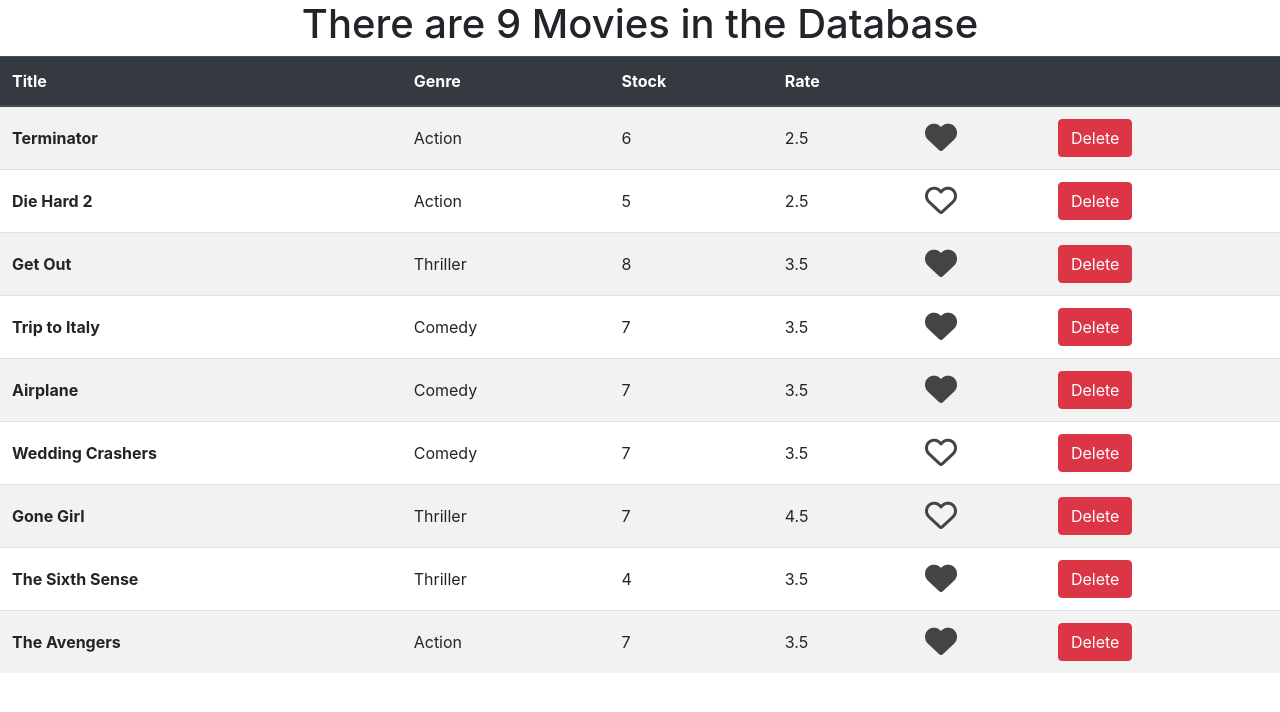
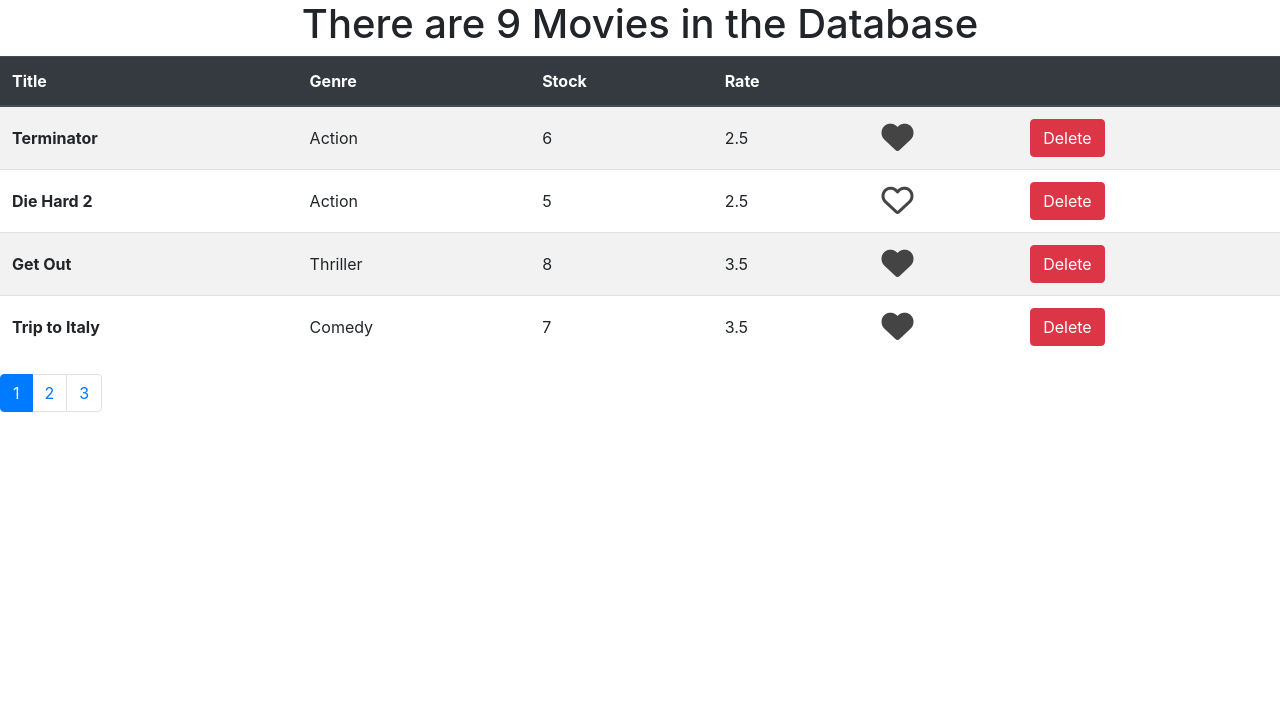
Before and after one commit to jasonlord/VidlyAppFrontEnd, a React (Create React App) app: page / in a window 1280 px wide. Shown: the top 712 px of the page. Built offline with nearby package versions, Linux system fonts and the light colour scheme.

Commit message:
wow, i got the pagination working pretty much on my own!!!

```diff
--- a/package.json
+++ b/package.json
@@ -9,6 +9,7 @@
     "@testing-library/user-event": "^7.2.1",
     "bootstrap": "^4.4.1",
     "font-awesome": "^4.7.0",
+    "lodash": "^4.17.15",
     "react": "^16.12.0",
     "react-dom": "^16.12.0",
     "react-scripts": "3.3.0"
--- a/src/App.css
+++ b/src/App.css
@@ -45,3 +45,7 @@
 h1 {
   text-align: center;
 }
+
+nav ul li {
+  cursor: pointer;
+}
--- a/src/components/movies.js
+++ b/src/components/movies.js
@@ -1,9 +1,11 @@
 import React, { Component } from "react";
 import { getMovies } from "../services/fakeMovieService";
 import Like from "./like";
+import Paginate from "./paginate";
+import _ from "lodash";
 
 class Movies extends Component {
-  state = { movies: getMovies() };
+  state = { movies: getMovies(), pageSize: 4, currentPage: 1 };
 
   handleLikeClick = movie => {
     //console.log("jheart clicked", movie);
@@ -22,12 +24,29 @@
     this.setState({ movies });
   };
 
+  handlePaginationClick = page => {
+    //console.log("inside handle pagination click", page);
+
+    this.setState({ currentPage: page });
+
+    /*
+    I've clicked on a page, i want to make it active, and then have the state re-render.
+    So I change the state of curent apge with setState, this will call the render function again and the
+    active class will be applied based on the cureent page
+    */
+  };
+
   render() {
-    const { movies } = this.state;
+    const { movies, pageSize, currentPage } = this.state; // object destructuring
 
-    // object destructuring
+    /* some code to filter the movies based on the Pagination */
+    const index = (currentPage - 1) * pageSize;
+    const paginatedMovies = _(movies)
+      .slice(index)
+      .take(pageSize)
+      .value();
+    /* some code to filter the movies based on the Pagination */
 
-    //console.log("movies is", movies());
     return (
       <React.Fragment>
         <h1>There are {movies.length} Movies in the Database</h1>
@@ -44,7 +63,7 @@
             </tr>
           </thead>
           <tbody>
-            {movies.map(movie => (
+            {paginatedMovies.map(movie => (
               <tr key={movie._id}>
                 <th className="align-middle">{movie.title}</th>
                 <td className="align-middle">{movie.genre.name}</td>
@@ -69,6 +88,12 @@
             ))}
           </tbody>
         </table>
+        <Paginate
+          pageSize={pageSize}
+          currentPage={currentPage}
+          numberOfMovies={movies.length}
+          onPaginationClick={this.handlePaginationClick}
+        />
       </React.Fragment>
     );
   }
--- /dev/null
+++ b/src/components/paginate.js
@@ -0,0 +1,45 @@
+import React, { Component } from "react";
+
+class Pagingate extends Component {
+  state = {};
+  render() {
+    const {
+      numberOfMovies,
+      pageSize,
+      currentPage,
+      onPaginationClick
+    } = this.props;
+    //console.log("page size is ", this.props.pageSize);
+    //console.log("movies size is ", this.props.numberOfMovies);
+
+    let numberOfPages = Math.ceil(numberOfMovies / pageSize);
+    //console.log("number of pages - ", numberOfPages);
+    let pageArray = [];
+    for (let i = 0; i < numberOfPages; i++) {
+      pageArray[i] = i + 1;
+    }
+    //console.log("pageArray is", pageArray);
+    //console.log("current page is - ", currentPage);
+
+    return (
+      <nav aria-label="Page navigation">
+        <ul className="pagination">
+          {pageArray.map(page => (
+            <li
+              key={page}
+              className={
+                page === currentPage ? "page-item active" : "page-item"
+              }
+            >
+              <a onClick={() => onPaginationClick(page)} className="page-link">
+                {pageArray[page - 1]}
+              </a>
+            </li>
+          ))}
+        </ul>
+      </nav>
+    );
+  }
+}
+
+export default Pagingate;
```
Also changed, not shown: 1 other file (tests, documents, lock files or other folders).
